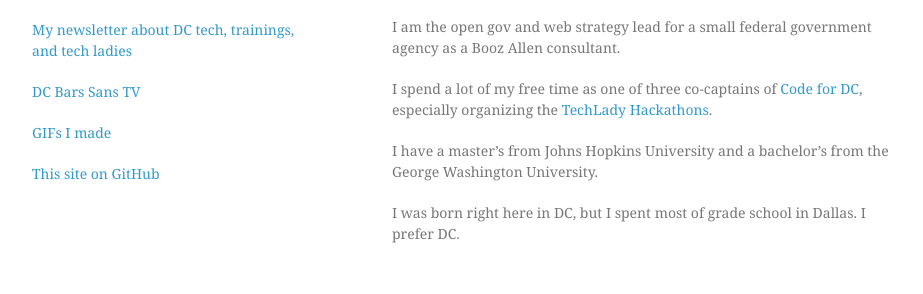
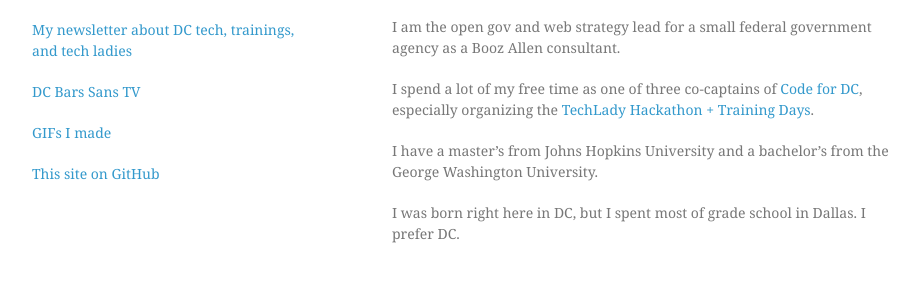
Before and after one commit to leahbannon/old-leah-website, a Jekyll site: the page built from about.md, in a window 1280 px wide. Shown: the part 423-717 px from the top of the page, without its empty margins (178-1101 px from the left). Built offline with Jekyll 4.4.1, drawn with Linux system fonts in a browser that asks for light colours.

Commit message:
Update about.md

```diff
--- a/about.md
+++ b/about.md
@@ -8,7 +8,7 @@
 
 I am the open gov and web strategy lead for a small federal government agency as a Booz Allen consultant.
 
-I spend a lot of my free time as one of three co-captains of [Code for DC](http://codefordc.org), especially organizing the [TechLady Hackathons](http://techladyhackathons.org).
+I spend a lot of my free time as one of three co-captains of [Code for DC](http://codefordc.org), especially organizing the [TechLady Hackathon + Training Days](http://techladyhackathon.org).
 
 I have a master's from Johns Hopkins University and a bachelor's from the George Washington University.
 
```
